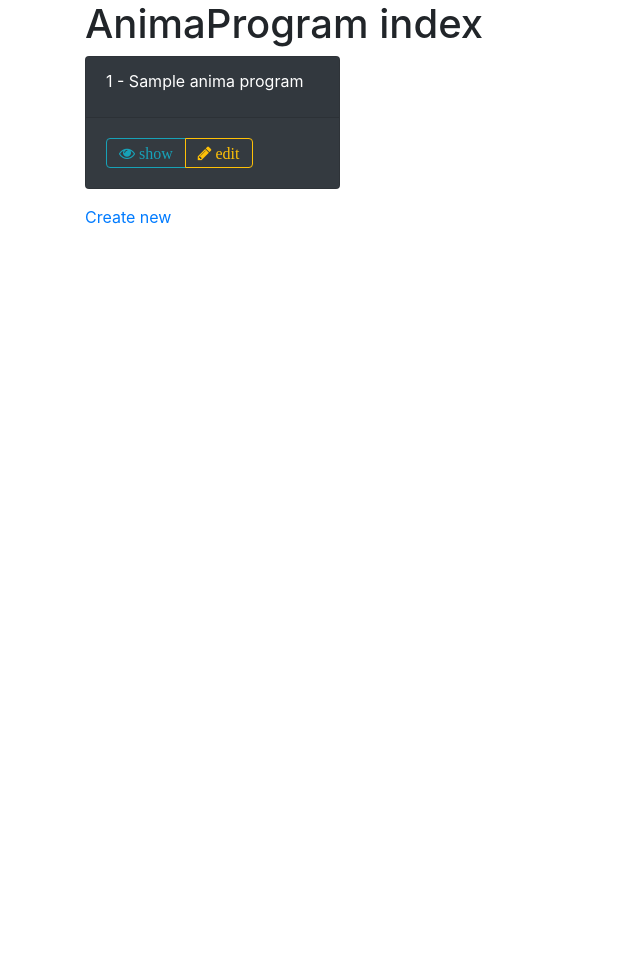
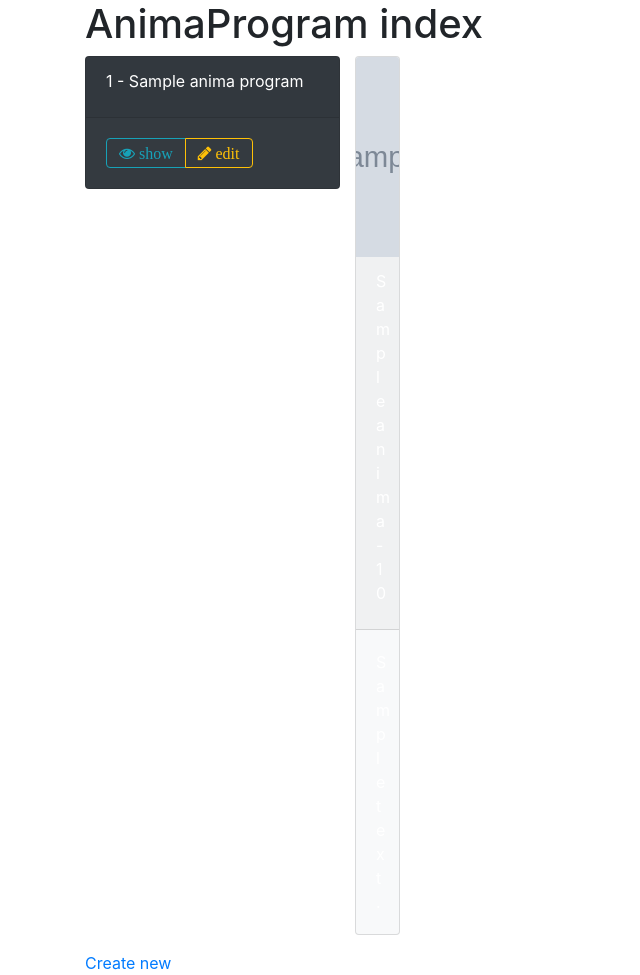
Before and after one commit to faster12/anima_project, a Symfony app: template templates/anima_program/index.html.twig in a window 1280 px wide. Shown: the whole page, without its empty margins (0-640 px from the left). Before the commit the page ends 224 px from the top, so only its background shows below. Run offline with Twig, Linux system fonts and the light colour scheme; the template is opened without the code that fills it: most values are stand-ins (such as "Sample title", 1, 10 or a date in 2020); grey boxes marked "Sample" are stand-in pictures; some libraries are stand-ins or nearby versions.

Commit message:
animalist

```diff
--- a/templates/anima_program/index.html.twig
+++ b/templates/anima_program/index.html.twig
@@ -26,6 +26,29 @@
         {% else %}
             ops, nada encontrado
         {% endfor %}
+
+        <!-- anima list -->
+        <div class="row">
+            {% for anima in animas %}
+                <div class="col-6 col-lg-3">
+                    <div class="card text-white bg-light mb-3">
+                        <img style="object-fit: cover;" class="card-img-top" height="200px" src="{{anima.image}}">
+                        <div class="card-header">
+                            <div class="card-title">
+                                {{ anima.title }} - {{ anima.score }}
+                            </div>
+                        </div>
+                        <div class="card-body">
+                            {{ anima.description_low }}
+                        </div>
+
+                    </div>
+                </div>
+            {% else %}
+                ops, nada encontrado
+            {% endfor %}
+        </div>
+
     </div>
 
     <a class="" href="{{ path('anima_program_new') }}">Create new</a>
```
Also changed, not shown: config/services.yaml (+9 -0 lines), src/Controller/AnimaProgramController.php (+28 -18 lines), 1 other file.
